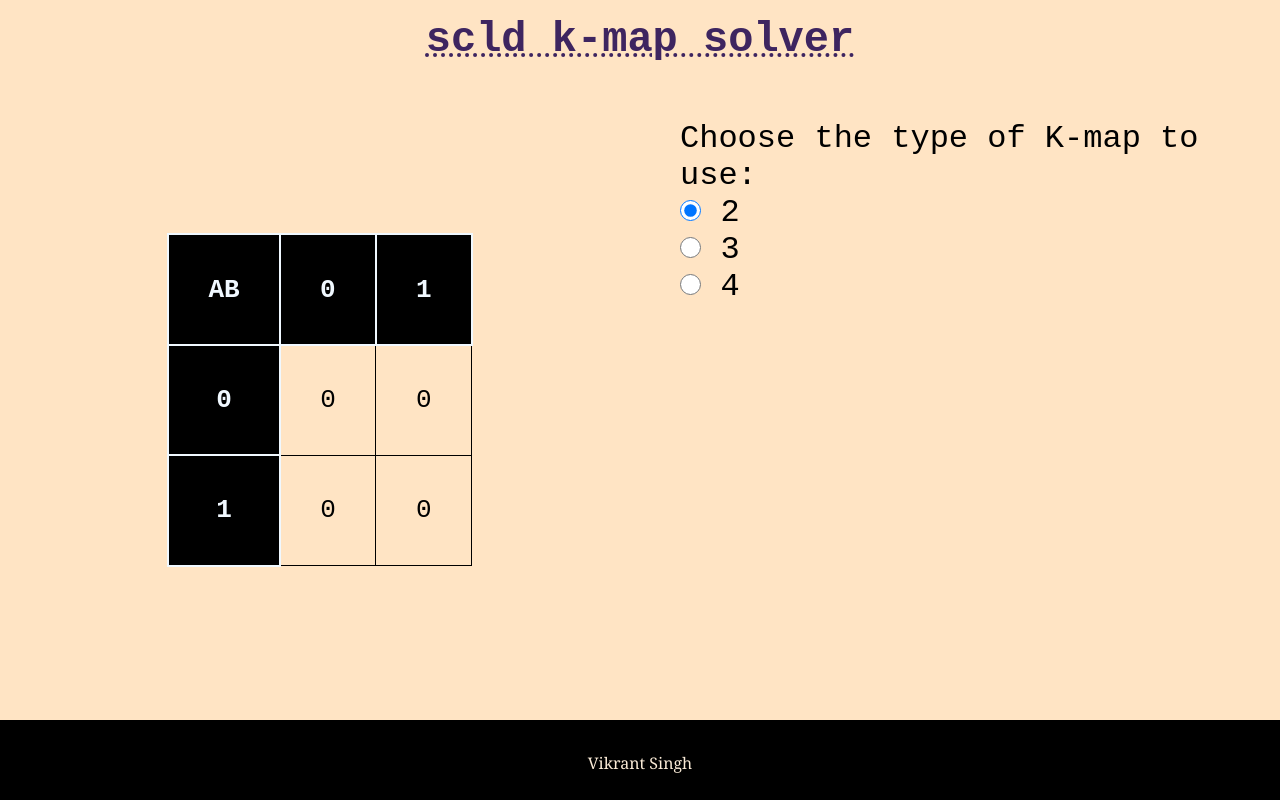
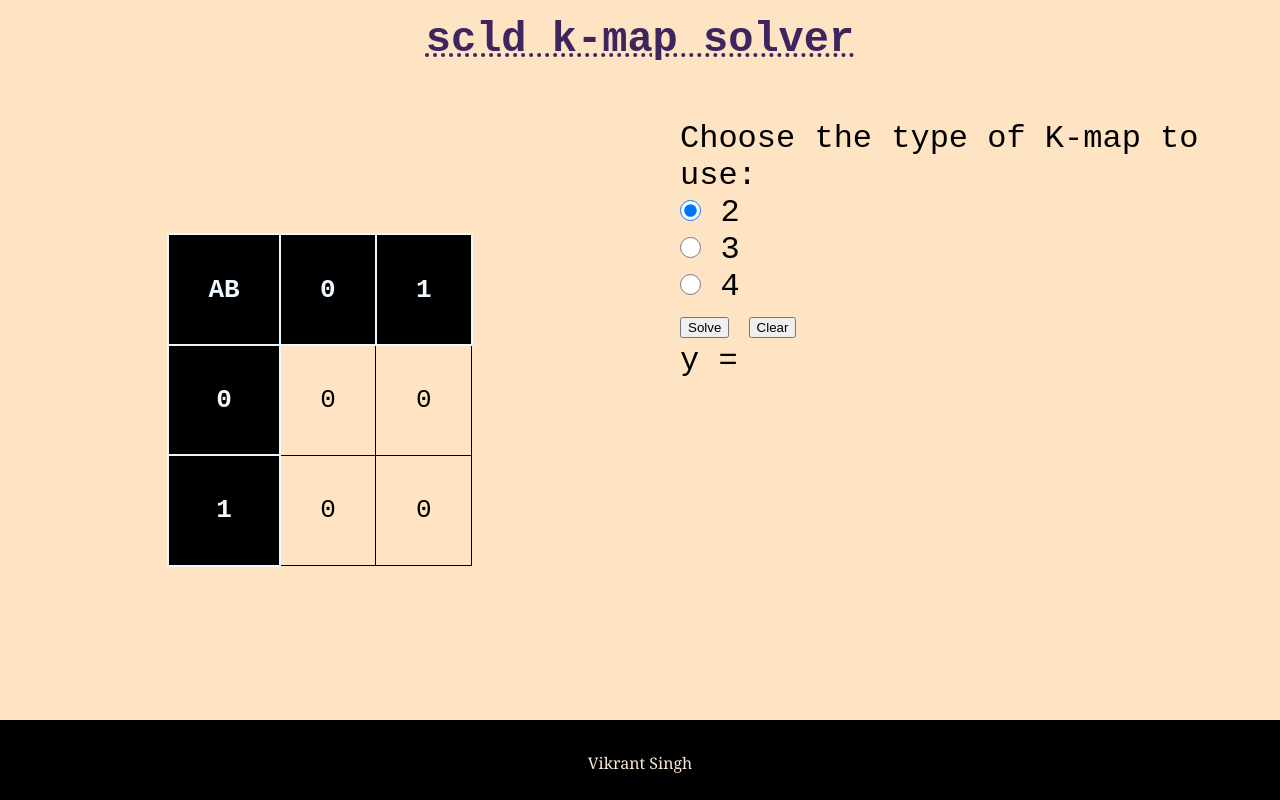
Before and after one commit to guyVicky/html-kmap, a plain HTML site: page index.html in a window 1280 px wide. Drawn offline with Linux system fonts and the light colour scheme.

Commit message:
modified html

```diff
--- a/index.html
+++ b/index.html
@@ -13,6 +13,7 @@
       <h1 class="heading">scld k-map solver</h1>
       <div class="stuff"></div>
       <div class="stuff-ans">
+        <div class="option">
           <span style="display: block"> Choose the type of K-map to use: </span>
           <label>
             <input type="radio" id="2" name="kmap-type" />
@@ -26,6 +27,10 @@
             <input type="radio" id="4" name="kmap-type" />
             <span>4</span>
           </label>
+          <button class="bn1" onclick="console.log('hey');">Solve</button>
+          <button class="bn1" onclick="loop();">Clear</button>
+        </div>
+        <div class="sop"><span>y =</span> <span id="solution"> </span></div>
       </div>
       <footer>
         <span class="footer-element">Vikrant Singh</span>
```
Lines whose indentation alone changed are shown as unchanged.
